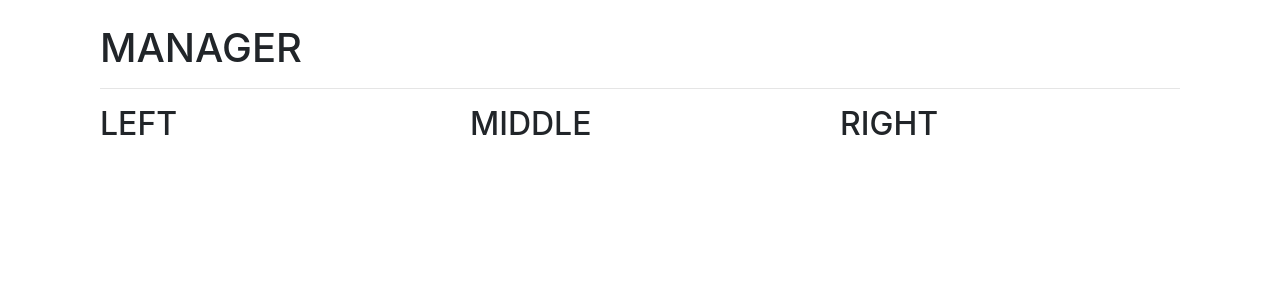
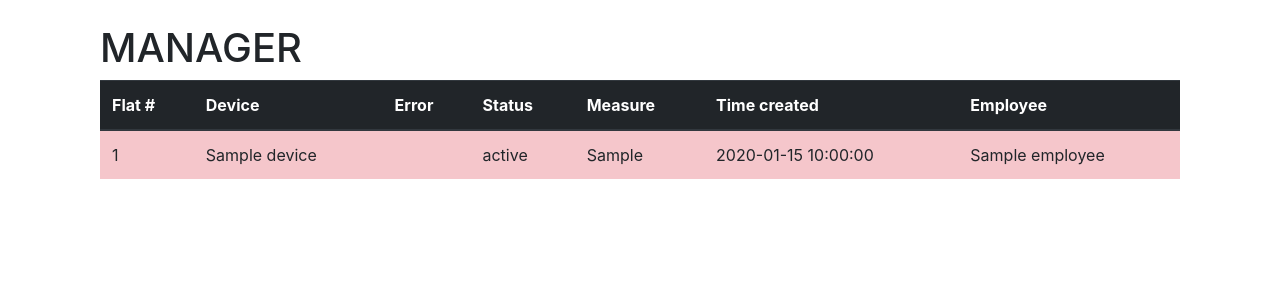
Before and after one commit to aarekr/MaintenanceAI, a Flask app: template py/templates/manager.html in a window 1280 px wide. Shown: the part 56-356 px from the top of the page. Run offline with Flask 3, Linux system fonts and the light colour scheme; the template is opened without the code that fills it: most values are stand-ins (such as "Sample title", 1, 10 or a date in 2020); some libraries are stand-ins or nearby versions.

Commit message:
New service cases are saved in db, tasks table in manager view

```diff
--- a/py/routes.py
+++ b/py/routes.py
@@ -4,15 +4,44 @@ from sqlalchemy.sql import text
 from app import app
 from db import db
 
+import random
+from datetime import datetime
+
+DEVICES = ["Dishwasher", "Microwave", "Oven", "Stove", "Washing machine"]
+ERROR_CODES = [101, 102, 103, 104, 105]
+EMPLOYEES = ["Matti", "Pekka", "Timo"]
+
 @app.route("/")
 def index():
-    result = db.session.execute(text("SELECT content FROM messages"))
-    data = result.fetchall()
-    return render_template("index.html")
+    return redirect("/simulator")
+    #return render_template("index.html")
 
 @app.route("/simulator")
 def simulator():
     return render_template("simulator.html")
+
+@app.route("/createurgentcase", methods=["POST"])
+def create_urgent_case():
+    print("creating new urgent service case")
+    flat_number = random.randint(1, 1000)
+    device = random.choice(DEVICES)
+    error_code = 101
+    repair_status = "NA"
+    repair_measure = "NA"
+    employee = random.choice(EMPLOYEES)
+    time_ticket_created = "DATE HERE" # datetime.now()
+    resident_message = "..."
+    visible = True
+    sql = text("INSERT INTO maitasks (flat_number, device, error_code, repair_status, \
+               repair_measure, employee, time_ticket_created, resident_message, visible) VALUES \
+               (:flat_number, :device, :error_code, :repair_status, :repair_measure, :employee, \
+               :time_ticket_created, :resident_message, :visible)")
+    db.session.execute(sql, {"flat_number":flat_number, "device":device, "error_code":error_code, \
+                             "repair_status":repair_status, "repair_measure":repair_measure, \
+                                "employee":employee, "time_ticket_created":time_ticket_created, \
+                                "resident_message":resident_message, "visible":visible})
+    db.session.commit()
+    return redirect("/simulator")
 
 @app.route("/matti")
 def matti():
@@ -28,7 +57,11 @@ def timo():
 
 @app.route("/manager")
 def manager():
-    return render_template("manager.html")
+    sql = text("SELECT * FROM maitasks")
+    result = db.session.execute(sql, {})
+    all_tasks = result.fetchall()
+    print("manager all_tasks:", all_tasks)
+    return render_template("manager.html", all_tasks=all_tasks)
 
 @app.route("/flat/<int:id>")
 def page(id):
--- a/py/schema.sql
+++ b/py/schema.sql
@@ -7,5 +7,6 @@ CREATE TABLE maitasks (
     repair_measure TEXT,
     employee TEXT,
     time_ticket_created TEXT,
-    resident_message TEXT
+    resident_message TEXT,
+    visible BOOLEAN
 )
--- a/py/templates/manager.html
+++ b/py/templates/manager.html
@@ -3,19 +3,33 @@
 {% block body %}
 
 <div class="container">
-    <h1>MANAGER</h1>
-    <hr>
-  <div class="row">
-    <div class="col-4">
-      <h2>LEFT</h2>
-    </div>
-    <div class="col-4">
-        <h2>MIDDLE</h2>
-      </div>
-    <div class="col-4">
-      <h2>RIGHT</h2>
-    </div>
-  </div>
+  <h1>MANAGER</h1>
+  <table class="table table-hover table-striped">
+    <thead class="thead-dark">
+      <tr>
+        <th>Flat #</th>
+        <th>Device</th>
+        <th>Error</th>
+        <th>Status</th>
+        <th>Measure</th>
+        <th>Time created</th>
+        <th>Employee</th>
+      </tr>
+    </thead>
+    <tbody>
+      {% for task in all_tasks %}
+        <tr class="table-danger">
+          <td>{{ task.flat_number }}</td>
+          <td>{{ task.device }}</td>
+          <td>{{ task.error_code }}</td>
+          <td>{{ task.repair_status }}</td>
+          <td>{{ task.repair_measure }}</td>
+          <td>{{ task.time_ticket_created }}</td>
+          <td>{{ task.employee }}</td>
+        </tr>
+      {% endfor %}
+    </tbody>
+  </table>
 </div>
 
 {% endblock %}
--- a/py/templates/simulator.html
+++ b/py/templates/simulator.html
@@ -10,4 +10,8 @@
 <button>YELLOW</button>
 <button>GREY</button>
 
+<form action="/createurgentcase" method="POST">
+    <input type="submit" value="URGENT">
+</form>
+
 {% endblock %}
```
